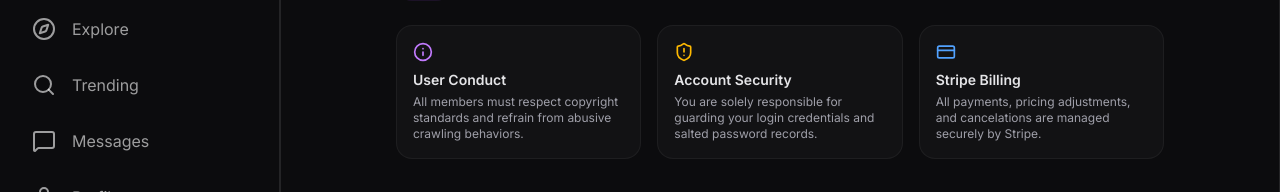
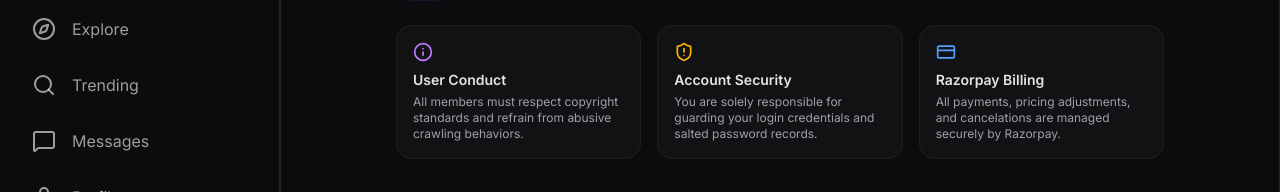
Before and after one commit to chvenu143mn-sys/Getnayi.com1, a React (Vite) app: page /terms in a window 1280 px wide. Shown: the part 139-331 px from the top of the page. Built offline with nearby package versions, Linux system fonts and the light colour scheme; no server answers.

Commit message:
chore: switch payment provider to Razorpay
Update Privacy Policy, Terms of Service, and documentation to reflect the migration from Stripe to Razorpay for payment processing.

```diff
--- a/src/pages/PrivacyPolicy.tsx
+++ b/src/pages/PrivacyPolicy.tsx
@@ -92,7 +92,7 @@ export default function PrivacyPolicy() {
               We never sell your behavioral analytics or profile data to brokers or third-party advertisers. We only share specific data structures with highly secure, industry-standard service providers who operate strictly as processors:
             </p>
             <ul className="list-disc list-inside space-y-2 text-zinc-400 pl-2">
-              <li><strong>Stripe:</strong> Payment credentials and subscription billing data are processed directly through Stripe's certified PCI-compliant gateway. GetNayi never holds or stores raw credit card details on our servers.</li>
+              <li><strong>Razorpay:</strong> Payment credentials and subscription billing data are processed directly through Razorpay's certified PCI-compliant gateway. GetNayi never holds or stores raw credit card details on our servers.</li>
               <li><strong>Google Cloud & Firebase / Database:</strong> Secure cloud storage facilities host our user-generated metadata, video collections, and system log systems securely.</li>
               <li><strong>Google Analytics / Tag Manager:</strong> Tracks anonymized viewport interactions, screen usage lengths, and performance errors. All user IP addresses passed to Google Analytics are heavily anonymized to shield your identity.</li>
               <li><strong>Google OAuth Services:</strong> Facilitates standard single sign-on access parameters without storing external profile passwords.</li>
--- a/src/pages/TermsOfService.tsx
+++ b/src/pages/TermsOfService.tsx
@@ -47,8 +47,8 @@ export default function TermsOfService() {
           <div className="bg-[#121214] border border-white/5 rounded-2xl p-4 flex flex-col gap-y-2">
             <CreditCard className="size-5 text-blue-400 shrink-0" />
             <div>
-              <h3 className="text-sm font-semibold text-zinc-200">Stripe Billing</h3>
-              <p className="text-zinc-400 text-xs mt-1">All payments, pricing adjustments, and cancelations are managed securely by Stripe.</p>
+              <h3 className="text-sm font-semibold text-zinc-200">Razorpay Billing</h3>
+              <p className="text-zinc-400 text-xs mt-1">All payments, pricing adjustments, and cancelations are managed securely by Razorpay.</p>
             </div>
           </div>
         </div>
@@ -105,10 +105,10 @@ export default function TermsOfService() {
               <span className="text-purple-500">4.</span> Premium Tiers & Payments
             </h2>
             <p className="mb-2">
-              Specific, highly curated collection tools and dashboard customizers inside GetNayi may require standard subscription payments. All transactional logic, invoices, and credit card processing are handled entirely by Stripe.
+              Specific, highly curated collection tools and dashboard customizers inside GetNayi may require standard subscription payments. All transactional logic, invoices, and credit card processing are handled entirely by Razorpay.
             </p>
             <p className="text-zinc-400">
-              By initiating a premium tier purchase, you authorize Stripe to charge your nominated bank card. All pricing scales and refund thresholds are detailed in your checkout view. You can manage, update, or cancel active subscription tiers inside the settings menu.
+              By initiating a premium tier purchase, you authorize Razorpay to charge your nominated bank card. All pricing scales and refund thresholds are detailed in your checkout view. You can manage, update, or cancel active subscription tiers inside the settings menu.
             </p>
           </section>
 
@@ -144,7 +144,7 @@ export default function TermsOfService() {
               These Terms of Service are governed and interpreted under the legislation of the United States. Any disputes arising here shall fall under the jurisdiction of those state courts.
             </p>
             <p className="mb-3">
-              If you have any feedback or clarification requests regarding user code of conduct, Stripe transactions, or asset licenses, reach out directly to:
+              If you have any feedback or clarification requests regarding user code of conduct, Razorpay transactions, or asset licenses, reach out directly to:
             </p>
             <div className="p-3.5 bg-purple-500/10 border border-purple-500/20 text-purple-400 rounded-xl font-mono text-center font-bold text-xs">
               chvenu143mn@gmail.com
```
Also changed, not shown: 2 other files (tests, documents, lock files or other folders).
